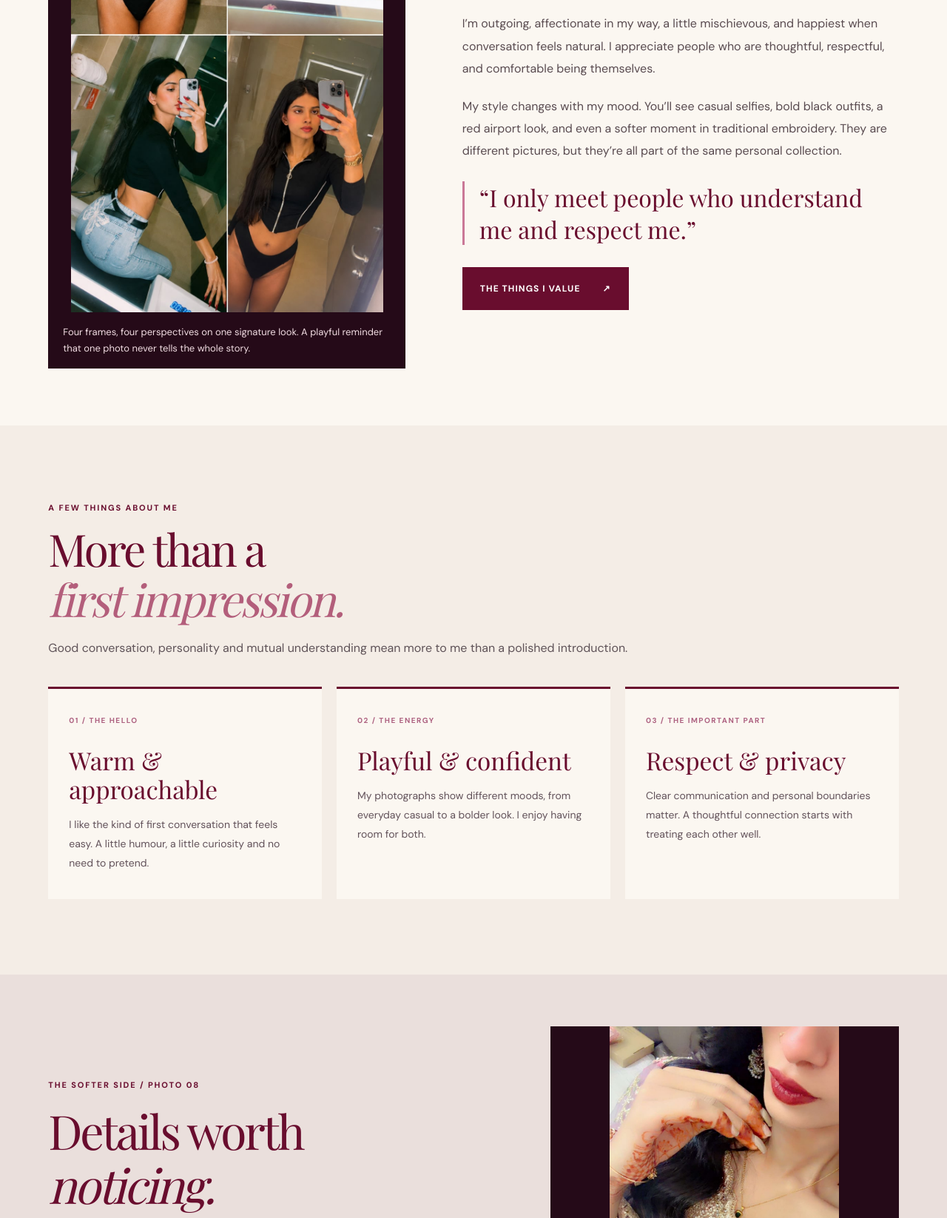
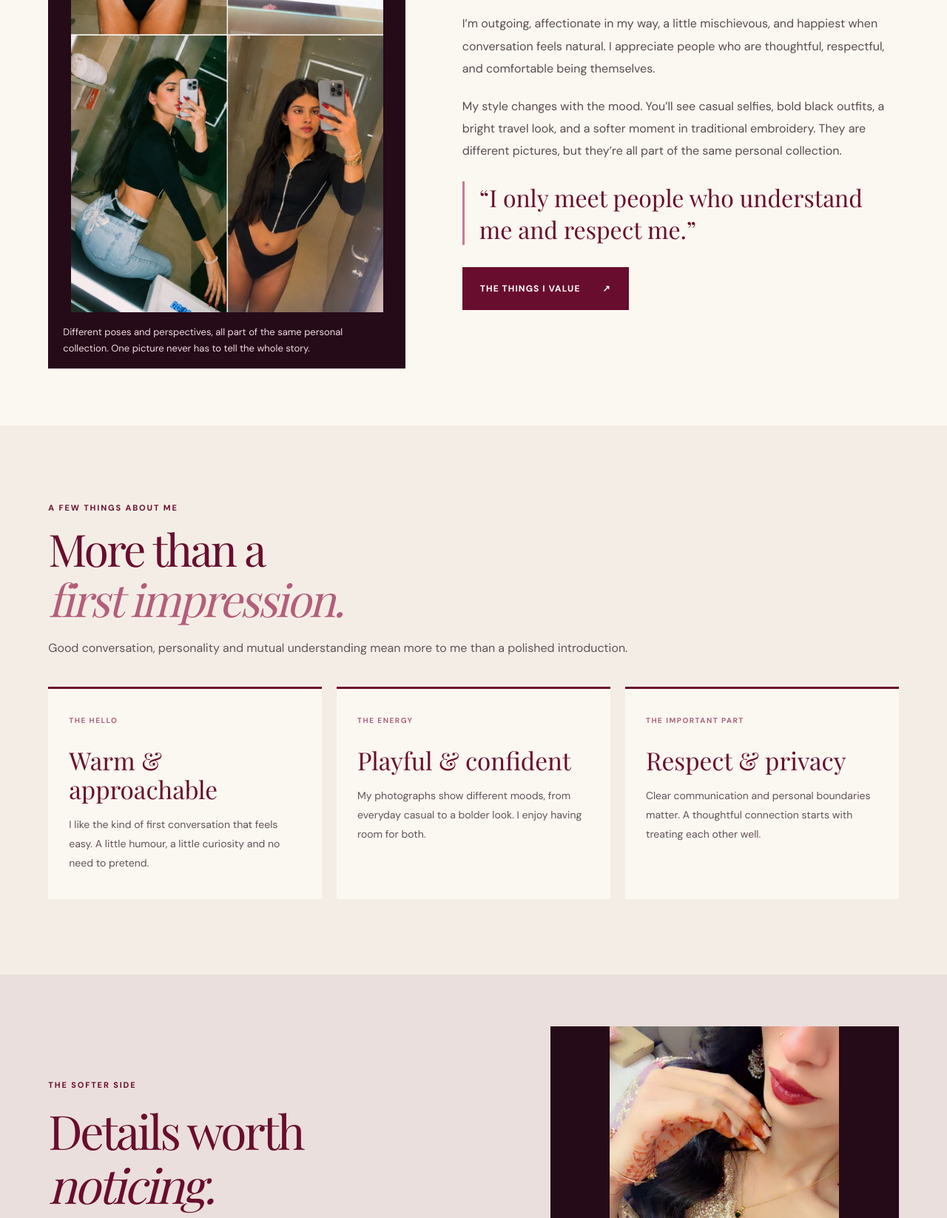
Before and after one commit to MohitAhlawat93/mamtu, a website: page about.html in a window 1280 px wide. Shown: the part 882-2528 px from the top of the page at 74% size. Drawn offline with nearby package versions, Linux system fonts and the light colour scheme; a web font is replaced by a local one.

Commit message:
Remove numbered media labels and enrich about content

```diff
--- a/about.html
+++ b/about.html
@@ -16,13 +16,13 @@
 </header>
 <nav id="mobileNav" class="mobile-nav" aria-label="Mobile navigation" hidden><a href="/index.html">Home</a><a href="/about.html" aria-current="page">About</a><a href="/gallery.html">Gallery</a><a href="/videos.html">Videos</a><a href="/services.html">Services</a><a href="/reviews.html">Reviews</a><a href="/details.html">Details</a><a href="/contact.html">Contact</a><div class="mobile-contact-links"><a href="https://wa.me/918368410417" target="_blank" rel="noopener noreferrer">WhatsApp ↗</a><a href="https://t.me/mistressmamtu" target="_blank" rel="noopener noreferrer">Telegram ↗</a></div></nav>
 <main id="main">
-<section class="page-title-section"><div><p class="eyebrow">01 / GET TO KNOW ME</p><h1>Beyond the <em>photographs.</em></h1><p class="page-lede">A warmer introduction, a few personal notes, and the little things that matter to me.</p></div></section>
-<section class="split-editorial"><div class="editorial-photo"><img src="/assets/images/7.jpeg" alt="Four-photo collage showing different poses in a black outfit" decoding="async"><span class="photo-index">PORTRAIT / 07</span><p class="portrait-caption">Four frames, four perspectives on one signature look. A playful reminder that one photo never tells the whole story.</p></div>
-<div class="editorial-copy"><p class="eyebrow">HELLO MY DEARS, WELCOME ♡</p><h2>I'm <em>Mamtu.</em></h2><p class="lead-text">Playful, confident, friendly, and always myself.</p><p>Welcome to my little corner of the internet. I’m based in Saket, New Delhi, and I wanted this site to feel more like a real introduction than a page full of pictures.</p><p>I’m outgoing, affectionate in my way, a little mischievous, and happiest when conversation feels natural. I appreciate people who are thoughtful, respectful, and comfortable being themselves.</p><p>My style changes with my mood. You’ll see casual selfies, bold black outfits, a red airport look, and even a softer moment in traditional embroidery. They are different pictures, but they’re all part of the same personal collection.</p><blockquote>“I only meet people who understand me and respect me.”</blockquote><a class="btn btn-wine" href="/details.html">The things I value <span>↗</span></a></div></section>
+<section class="page-title-section"><div><p class="eyebrow">GET TO KNOW ME</p><h1>Beyond the <em>photographs.</em></h1><p class="page-lede">A warmer introduction, a few personal notes, and the little things that matter to me.</p></div></section>
+<section class="split-editorial"><div class="editorial-photo"><img src="/assets/images/7.jpeg" alt="Four-frame collage showing Mamtu in different poses" decoding="async"><span class="photo-index">FOUR FRAMES · ONE MOOD</span><p class="portrait-caption">Different poses and perspectives, all part of the same personal collection. One picture never has to tell the whole story.</p></div>
+<div class="editorial-copy"><p class="eyebrow">HELLO MY DEARS, WELCOME ♡</p><h2>I'm <em>Mamtu.</em></h2><p class="lead-text">Playful, confident, friendly, and always myself.</p><p>Welcome to my little corner of the internet. I’m based in Saket, New Delhi, and I wanted this site to feel more like a real introduction than a page full of pictures.</p><p>I’m outgoing, affectionate in my way, a little mischievous, and happiest when conversation feels natural. I appreciate people who are thoughtful, respectful, and comfortable being themselves.</p><p>My style changes with the mood. You’ll see casual selfies, bold black outfits, a bright travel look, and a softer moment in traditional embroidery. They are different pictures, but they’re all part of the same personal collection.</p><blockquote>“I only meet people who understand me and respect me.”</blockquote><a class="btn btn-wine" href="/details.html">The things I value <span>↗</span></a></div></section>
 <section class="about-values" aria-labelledby="aboutValues"><div class="section-intro"><p class="eyebrow">A FEW THINGS ABOUT ME</p><h2 id="aboutValues">More than a<br><em>first impression.</em></h2><p>Good conversation, personality and mutual understanding mean more to me than a polished introduction.</p></div>
-<div class="value-grid"><article><span>01 / THE HELLO</span><h3>Warm & approachable</h3><p>I like the kind of first conversation that feels easy. A little humour, a little curiosity and no need to pretend.</p></article><article><span>02 / THE ENERGY</span><h3>Playful & confident</h3><p>My photographs show different moods, from everyday casual to a bolder look. I enjoy having room for both.</p></article><article><span>03 / THE IMPORTANT PART</span><h3>Respect & privacy</h3><p>Clear communication and personal boundaries matter. A thoughtful connection starts with treating each other well.</p></article></div></section>
-<section class="side-note"><div class="side-note-copy"><p class="eyebrow">THE SOFTER SIDE / PHOTO 08</p><h2>Details worth<br><em>noticing.</em></h2><p>The lavender outfit in this photograph has a different energy: delicate embroidery, jewellery and henna details. It’s a softer contrast to the black looks elsewhere in the gallery.</p><p>That contrast is part of what I like about sharing a collection instead of only one favourite picture.</p><a class="text-link" href="/gallery.html">See all eight photo stories ↗</a></div><figure class="side-note-image"><img src="/assets/images/8.jpeg" alt="Embroidered lavender outfit with jewellery and henna details" loading="lazy"><figcaption>PHOTO 08 · TRADITIONAL DETAILS</figcaption></figure></section>
-<section class="editorial-qa" aria-labelledby="aboutInterview"><div><p class="eyebrow">A FEW QUESTIONS</p><h2 id="aboutInterview">Little things,<br><em>in my words.</em></h2><p>A short introduction to how I like to connect, without sharing details that should stay personal.</p></div><div class="faq-list"><details><summary>What kind of people do I appreciate?</summary><p>People who are polite, relaxed, honest and respectful. I enjoy a genuine conversation more than a rehearsed line.</p></details><details><summary>Why do my photographs have different styles?</summary><p>Because one outfit or one pose doesn't tell a whole story. Some images are casual, some bolder and some softer.</p></details><details><summary>What matters most when getting in touch?</summary><p>Clear communication and respect for privacy and personal boundaries. A thoughtful hello is always a good start.</p></details><details><summary>Where can I see more?</summary><p>My <a href="/gallery.html">photo gallery</a> has a note for every image, and the <a href="/videos.html">video page</a> holds all three clips.</p></details></div></section>
+<div class="value-grid"><article><span>THE HELLO</span><h3>Warm & approachable</h3><p>I like the kind of first conversation that feels easy. A little humour, a little curiosity and no need to pretend.</p></article><article><span>THE ENERGY</span><h3>Playful & confident</h3><p>My photographs show different moods, from everyday casual to a bolder look. I enjoy having room for both.</p></article><article><span>THE IMPORTANT PART</span><h3>Respect & privacy</h3><p>Clear communication and personal boundaries matter. A thoughtful connection starts with treating each other well.</p></article></div></section>
+<section class="side-note"><div class="side-note-copy"><p class="eyebrow">THE SOFTER SIDE</p><h2>Details worth<br><em>noticing.</em></h2><p>The lavender outfit in this photograph has a different energy: delicate embroidery, jewellery and henna details. It’s a softer contrast to the black looks elsewhere in the gallery.</p><p>That contrast is part of what I like about sharing a collection instead of only one favourite picture.</p><a class="text-link" href="/gallery.html">Explore the growing gallery ↗</a></div><figure class="side-note-image"><img src="/assets/images/8.jpeg" alt="Mamtu in an embroidered lavender traditional outfit with jewellery and henna details" loading="lazy"><figcaption>TRADITIONAL DETAILS</figcaption></figure></section>
+<section class="editorial-qa" aria-labelledby="aboutInterview"><div><p class="eyebrow">A FEW QUESTIONS</p><h2 id="aboutInterview">Little things,<br><em>in my words.</em></h2><p>A short introduction to how I like to connect, without sharing details that should stay personal.</p></div><div class="faq-list"><details><summary>What kind of people do I appreciate?</summary><p>People who are polite, relaxed, honest and respectful. I enjoy a genuine conversation more than a rehearsed line.</p></details><details><summary>Why do my photographs have different styles?</summary><p>Because one outfit or one pose doesn't tell a whole story. Some images are casual, some bolder and some softer.</p></details><details><summary>What matters most when getting in touch?</summary><p>Clear communication and respect for privacy and personal boundaries. A thoughtful hello is always a good start.</p></details><details><summary>Where can I see more?</summary><p>My <a href="/gallery.html">gallery</a> is designed to grow over time, and the <a href="/videos.html">video page</a> keeps the moving moments together.</p></details></div></section>
 <div class="page-next"><span>MORE ABOUT MY WORLD</span><a class="text-link" href="/details.html">Read the details ↗</a></div>
 </main>
 <footer class="site-footer">
```
